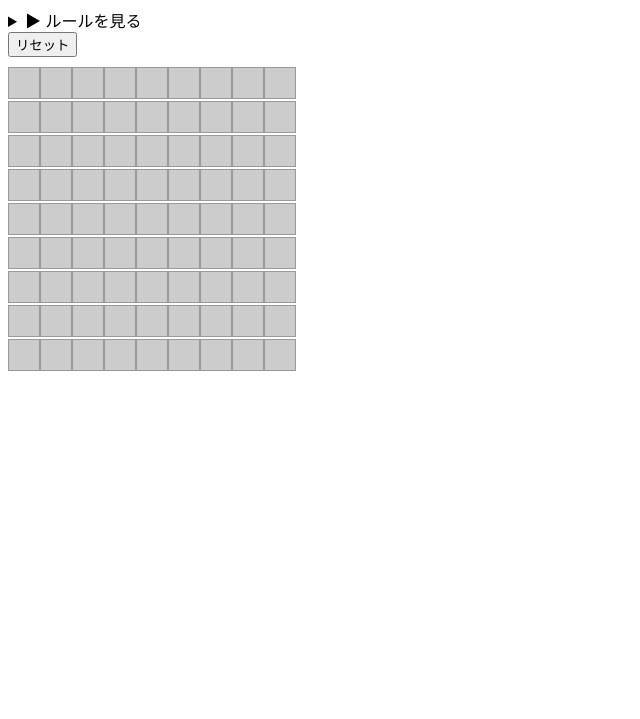
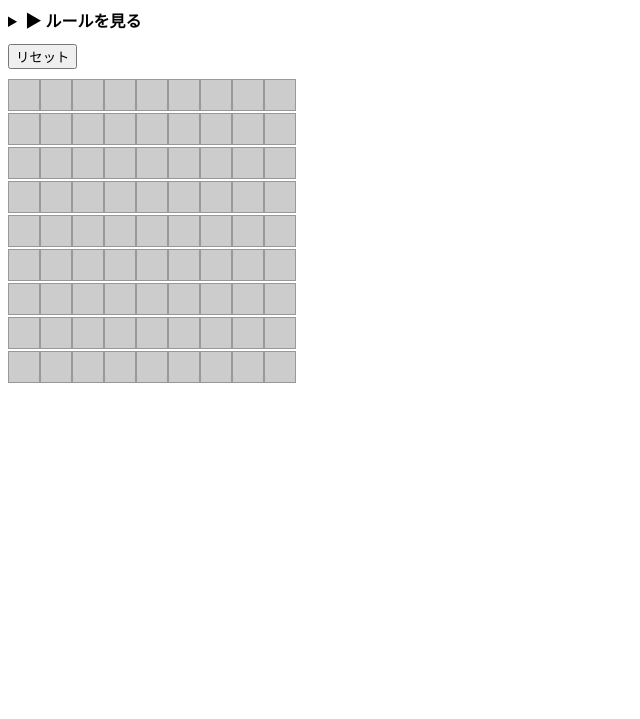
Before and after one commit to wada-takuma/otanosimi-game, a plain HTML site: page docs/index.html in a window 1280 px wide. Shown: the part 81-800 px from the top of the page, without its empty margins (0-640 px from the left). Drawn offline with Linux system fonts and the light colour scheme.

Commit message:
ルール説明

```diff
--- a/docs/index.html
+++ b/docs/index.html
@@ -38,6 +38,14 @@
         .cell.mine {
             background-color: #f88;
         }
+        details {
+    margin-bottom: 12px;
+}
+
+summary {
+    cursor: pointer;
+    font-weight: bold;
+}
     </style>
 </head>
 
```
